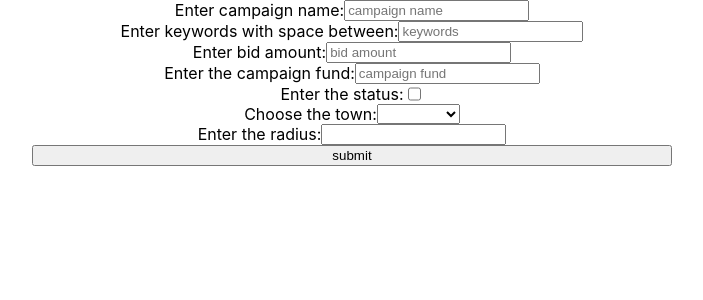
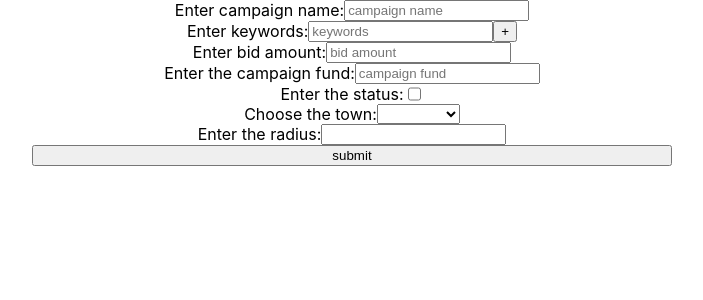
Before and after one commit to pelyp47/CRUD, a React (Create React App) app in the folder crud/: page / in a window 1280 px wide. Shown: the top 300 px of the page, without its empty margins (288-991 px from the left). Built offline with nearby package versions, Linux system fonts and the light colour scheme.

Commit message:
keyword change

```diff
--- a/crud/src/CreateForm.js
+++ b/crud/src/CreateForm.js
@@ -18,9 +18,13 @@ class CreateForm extends Component {
             town: "",
             radius: 0
         }
+
+        this.keyWordInput = React.createRef()
+
         this.submitHandle=this.submitHandle.bind(this)
         this.nameChangeHandle=this.nameChangeHandle.bind(this)
-        this.keywordsChangeHandle=this.keywordsChangeHandle.bind(this)
+        this.addKeyword = this.addKeyword.bind(this)
+        this.deleteKeyWord = this.deleteKeyWord.bind(this)
         this.bidAmountChangeHandle=this.bidAmountChangeHandle.bind(this)
         this.campaignFundChangeHandle=this.campaignFundChangeHandle.bind(this)
         this.statusChangeHandle=this.statusChangeHandle.bind(this)
@@ -32,8 +36,12 @@ class CreateForm extends Component {
         event.preventDefault()
 
         //validation
-        if(!this.state.name || !this.state.town) {
+        if (!this.state.name || !this.state.town) {
             alert("fill all empty fields please")
+            return
+        }
+        if (this.state.keyWords.length===0) {
+            alert("enter some key words")
             return
         }
         if (this.state.bidAmount<minBidAmount) {
@@ -56,8 +64,24 @@ class CreateForm extends Component {
         this.setState({...this.state, name: event.target.value})
     }
 
-    keywordsChangeHandle(event) {
-        this.setState({...this.state, keyWords: event.target.value.split(' ')})
+    addKeyword(event) {
+        if(!this.keyWordInput.current.value)return
+        if(this.state.keyWords.includes(this.keyWordInput.current.value)) {
+            alert("you've already added this keyword")
+            return
+        }
+        if(!keywords.includes(this.keyWordInput.current.value)) {
+            alert("this keyword is unavailable for now")
+            return
+        }
+        this.setState({...this.state, keyWords:[...this.state.keyWords, this.keyWordInput.current.value]})
+        this.keyWordInput.current.value=""
+    }
+
+    deleteKeyWord(event) {
+        this.setState({...this.state, keyWords: [...this.state.keyWords.filter((el, i)=>{
+            return i!=event.target.getAttribute("iter");
+        })]})
     }
 
     bidAmountChangeHandle(event) {
@@ -83,14 +107,19 @@ class CreateForm extends Component {
     render() {
         return (
             <div className='input-form'>
-                <label for="name" autocomplete="off">Enter campaign name:
-                <input required type = "text" placeholder='campaign name' name="name" onChange={this.nameChangeHandle}/>
+                <label htmlFor="name">Enter campaign name:
+                <input required type = "text" autoComplete="off" placeholder='campaign name' id="name" onChange={this.nameChangeHandle}/>
                 </label>
 
-                <label for="keywords">Enter keywords with space between:
-                <input required autocomplete="off" type = "text" placeholder='keywords' name="keywords" list="keywords" onChange={this.keywordsChangeHandle}/>
+                <label for="keywords">Enter keywords:
+                {this.state.keyWords.map((el, iter)=>{
+                    return <div><span>{el}</span> <button iter={iter} onClick={this.deleteKeyWord}>-</button></div>
+                    })
+                }
+                <input required autoComplete="off" type = "text" placeholder='keywords' name="keywords" list="keywords" ref={this.keyWordInput}/>
+                <input value="+" type="submit" onClick={this.addKeyword}/>
                 <datalist id="keywords">
-                    {keywords.map(value=><option>{value}</option>)}
+                    {keywords.filter((el)=>!this.state.keyWords.includes(el)).map(value=><option>{value}</option>)}
                 </datalist>
                 </label>
 
```
